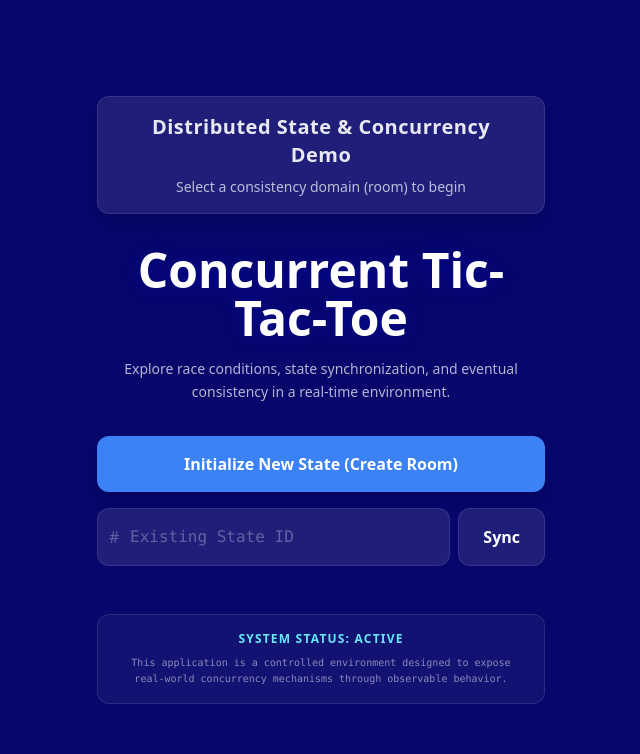
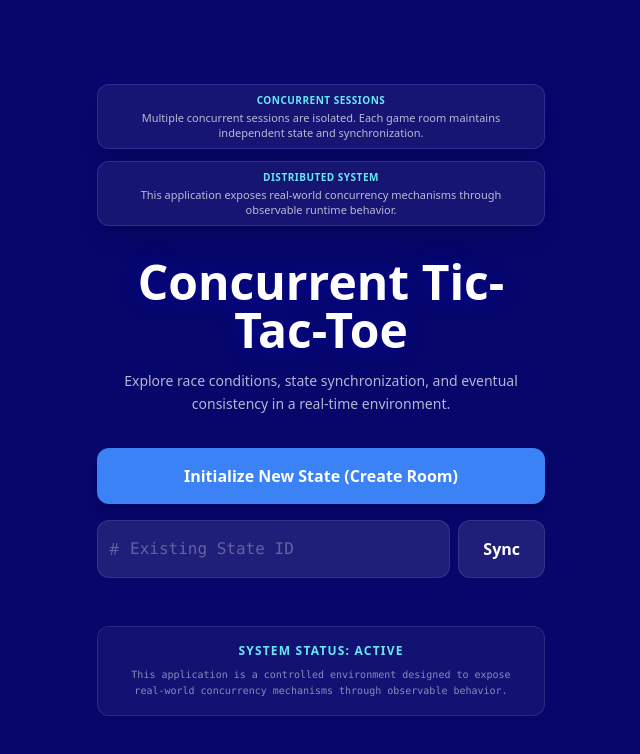
Before and after one commit to JCAlmazan/concurrent-tictactoe, a Next.js app in the folder client/: page / in a window 1280 px wide. Shown: the top 754 px of the page, without its empty margins (319-959 px from the left). Built offline with nearby package versions, Linux system fonts and the light colour scheme.

Commit message:
feat: Implement real-time Tic-Tac-Toe game client with dynamic concurrency concept explanations.

```diff
--- a/client/components/ConcurrencyBanner.tsx
+++ b/client/components/ConcurrencyBanner.tsx
@@ -8,55 +8,72 @@ interface ConcurrencyBannerProps {
 }
 
 export default function ConcurrencyBanner({ gameState, message, subMessage }: ConcurrencyBannerProps) {
-  const [activeConcept, setActiveConcept] = useState<ConcurrencyConcept>(CONCURRENCY_CONCEPTS.DISTRIBUTED_SYSTEM);
+  const [activeConcepts, setActiveConcepts] = useState<ConcurrencyConcept[]>([]);
 
   useEffect(() => {
+    const concepts: ConcurrencyConcept[] = [];
+
     if (!gameState) {
-        if (message) {
-            // If no gamestate but message is provided (e.g. Home page), use a custom object or default
-            return;
-        }
+      // Home page specific concepts
+      concepts.push(CONCURRENCY_CONCEPTS.CONCURRENT_SESSIONS);
+      concepts.push(CONCURRENCY_CONCEPTS.DISTRIBUTED_SYSTEM);
+      setActiveConcepts(concepts);
       return;
     }
 
-    const determineConcept = () => {
+    // Server source of truth is always active when connected
+    if (gameState.status !== 'Disconnected' && gameState.status !== 'Connecting...') {
+        concepts.push(CONCURRENCY_CONCEPTS.SERVER_AUTHORITATIVE);
+    }
+
+    // Shared state is always active in a room
+    if (gameState.id) {
+        concepts.push(CONCURRENCY_CONCEPTS.SHARED_STATE);
+    }
+
     // High priority: Game Over states
     if (gameState.gameOver) {
-            return CONCURRENCY_CONCEPTS.TERMINAL_STATE;
+        concepts.push(CONCURRENCY_CONCEPTS.TERMINAL_STATE);
+    }
+
+    // Conflict detection
+    if (gameState.status === 'Cell already taken' || gameState.status === 'Not your turn') {
+        concepts.push(CONCURRENCY_CONCEPTS.CONFLICT_DETECTION);
     }
 
     // Restarting? (If status indicates restart - simple heuristic)
     if (gameState.status === "Game restarted") {
-            return CONCURRENCY_CONCEPTS.SAFE_RESTART;
+        concepts.push(CONCURRENCY_CONCEPTS.SAFE_RESTART);
     }
 
     // Turn logic
-        if (gameState.player && gameState.board) {
+    if (gameState.player && gameState.board && !gameState.gameOver) {
          const xCount = gameState.board.filter((c: any) => c === 'X').length;
          const oCount = gameState.board.filter((c: any) => c === 'O').length;
          const currentTurn = xCount === oCount ? 'X' : 'O';
 
          if (currentTurn === gameState.player) {
-                 return CONCURRENCY_CONCEPTS.TURN_SYNCHRONIZATION;
+             concepts.push(CONCURRENCY_CONCEPTS.TURN_SYNCHRONIZATION);
          } else {
-                 return CONCURRENCY_CONCEPTS.MUTUAL_EXCLUSION;
+             concepts.push(CONCURRENCY_CONCEPTS.MUTUAL_EXCLUSION);
          }
     }
 
-        // Default active state
-        if (gameState.status === 'Connected' || gameState.status.includes('Welcome')) {
-            return CONCURRENCY_CONCEPTS.SHARED_STATE;
+    // Eventual consistency is inherent in the async nature
+    if (gameState.status === 'Syncing...') {
+        concepts.push(CONCURRENCY_CONCEPTS.EVENTUAL_CONSISTENCY);
     }
 
-        return CONCURRENCY_CONCEPTS.SERVER_AUTHORITATIVE;
-    };
+    if (concepts.length === 0) {
+        concepts.push(CONCURRENCY_CONCEPTS.DISTRIBUTED_SYSTEM);
+    }
 
-    setActiveConcept(determineConcept());
+    setActiveConcepts(concepts);
 
   }, [gameState]);
 
-  // Manual Override / Home Page Mode
-  if (!gameState && message) {
+  // Fallback for Manual Override (e.g. initial load before any state)
+  if (!gameState && message && activeConcepts.length === 0) {
      return (
         <div className="w-full bg-white/10 border border-white/10 rounded-xl py-4 px-6 text-center backdrop-blur-sm transition-all duration-500 shadow-lg">
           <h3 className="m-0 font-semibold text-xl tracking-wide text-white/90">{message}</h3>
@@ -66,13 +83,21 @@ export default function ConcurrencyBanner({ gameState, message, subMessage }: Co
   }
 
   return (
-    <div className="w-full bg-indigo-900/40 border border-indigo-500/30 rounded-xl py-4 px-6 text-center backdrop-blur-md shadow-xl transition-all duration-500">
-      <h3 className="m-0 font-bold text-lg tracking-wider text-cyan-300 uppercase drop-shadow-sm">
-        {activeConcept.title}
+    <div className="w-full space-y-3">
+        {activeConcepts.map((concept, idx) => (
+            <div
+                key={concept.id}
+                className="w-full bg-indigo-900/40 border border-indigo-500/30 rounded-xl py-2 px-6 text-center backdrop-blur-md shadow-xl transition-all duration-500 animate-in fade-in slide-in-from-top-2"
+                style={{ animationDelay: `${idx * 100}ms` }}
+            >
+                <h3 className="m-0 font-bold text-[10px] tracking-wider text-cyan-300 uppercase drop-shadow-sm">
+                    {concept.title}
                 </h3>
-      <p className="block mt-2 text-white/80 text-sm font-light leading-relaxed">
-        {activeConcept.text}
+                <p className="block mt-0.5 text-white/70 text-[11px] font-light leading-snug">
+                    {concept.text}
                 </p>
+            </div>
+        ))}
     </div>
   );
 }
--- a/client/constants/concurrency.ts
+++ b/client/constants/concurrency.ts
@@ -50,6 +50,16 @@ export const CONCURRENCY_CONCEPTS: Record<string, ConcurrencyConcept> = {
     title: "SAFE RESTART",
     text: "Game reset is performed safely. All clients transition to a clean initial state simultaneously."
   },
+  CONCURRENT_SESSIONS: {
+    id: "concurrent_sessions",
+    title: "CONCURRENT SESSIONS",
+    text: "Multiple concurrent sessions are isolated. Each game room maintains independent state and synchronization."
+  },
+  IDEMPOTENCY: {
+    id: "idempotency",
+    title: "IDEMPOTENCY",
+    text: "Actions are idempotent. Repeated or duplicated events do not corrupt the game state."
+  },
   // Default/Fallback
   DISTRIBUTED_SYSTEM: {
     id: "distributed_system",
--- a/client/pages/game/[id].tsx
+++ b/client/pages/game/[id].tsx
@@ -63,7 +63,8 @@ export default function Game() {
   }, [id]);
 
   function clickCell(i: number) {
-    if (!socket || gameOver) return;
+    if (!socket || gameOver || board[i]) return;
+    setStatus("Syncing..."); // Trigger Eventual Consistency visual
     socket.emit("play", { roomId: id, index: i });
   }
 
@@ -113,7 +114,7 @@ export default function Game() {
     <div className="min-h-screen flex flex-col items-center justify-center bg-background text-white font-sans p-4">
 
       {/* Top Banner - Academic Context */}
-      <div className="w-full max-w-md mb-8">
+      <div className="w-full max-w-md mb-6">
         <ConcurrencyBanner
           gameState={{
             id,
@@ -125,9 +126,23 @@ export default function Game() {
         />
       </div>
 
+      {/* Room ID Display */}
+      <div className="mb-6 flex flex-col items-center">
+        <span className="text-[10px] uppercase tracking-[0.2em] text-white/30 font-bold mb-1">Session Protocol</span>
+        <div className="flex items-center gap-3 bg-white/5 border border-white/10 px-4 py-2 rounded-full backdrop-blur-sm group hover:border-blue-500/30 transition-all cursor-pointer" onClick={() => {
+          navigator.clipboard.writeText(id as string);
+          alert("Room ID copied to clipboard!");
+        }}>
+          <code className="text-blue-400 font-mono font-bold tracking-wider">{id}</code>
+          <div className="h-3 w-px bg-white/10"></div>
+          <span className="text-[10px] text-white/40 uppercase font-mono group-hover:text-white/60">Share State ID</span>
+        </div>
+      </div>
+
       {/* Game Board */}
       <main className="flex flex-col items-center">
-        <div className="grid grid-cols-3 gap-4 p-6 bg-black/20 rounded-3xl backdrop-blur-md border border-white/10 shadow-2xl">
+        <div className="grid grid-cols-3 gap-4 p-6 bg-black/20 rounded-3xl backdrop-blur-md border border-white/10 shadow-2xl relative overflow-hidden group">
+          <div className="absolute inset-0 bg-blue-500/5 opacity-0 group-hover:opacity-100 transition-opacity pointer-events-none"></div>
           {Array.from({ length: 9 }).map((_, i) => (
             <div key={i}>{renderCell(i)}</div>
           ))}
@@ -136,8 +151,9 @@ export default function Game() {
         {gameOver && (
           <button
             onClick={restartGame}
-            className="mt-10 bg-white/10 hover:bg-white/20 text-white border border-white/20 font-bold py-3 px-8 rounded-full transition-all hover:shadow-[0_0_20px_rgba(255,255,255,0.2)] active:scale-95"
+            className="mt-8 bg-white/10 hover:bg-white/20 text-white border border-white/20 font-bold py-3 px-8 rounded-full transition-all hover:shadow-[0_0_20px_rgba(255,255,255,0.2)] active:scale-95 flex items-center gap-2"
           >
+            <svg width="16" height="16" viewBox="0 0 24 24" fill="none" stroke="currentColor" strokeWidth="2" strokeLinecap="round" strokeLinejoin="round"><path d="M3 12a9 9 0 0 1 9-9 9.75 9.75 0 0 1 6.74 2.74L21 8"></path><path d="M21 3v5h-5"></path><path d="M21 12a9 9 0 0 1-9 9 9.75 9.75 0 0 1-6.74-2.74L3 16"></path><path d="M3 21v-5h5"></path></svg>
             Trigger State Reset
           </button>
         )}
--- a/client/pages/index.tsx
+++ b/client/pages/index.tsx
@@ -16,10 +16,7 @@ export default function Home() {
 
       {/* Top Banner - Academic */}
       <div className="w-full max-w-md mb-8">
-        <ConcurrencyBanner
-          message="Distributed State & Concurrency Demo"
-          subMessage="Select a consistency domain (room) to begin"
-        />
+        <ConcurrencyBanner />
       </div>
 
       <main className="flex flex-col items-center w-full max-w-md">
```
Lines whose indentation alone changed are shown as unchanged.
